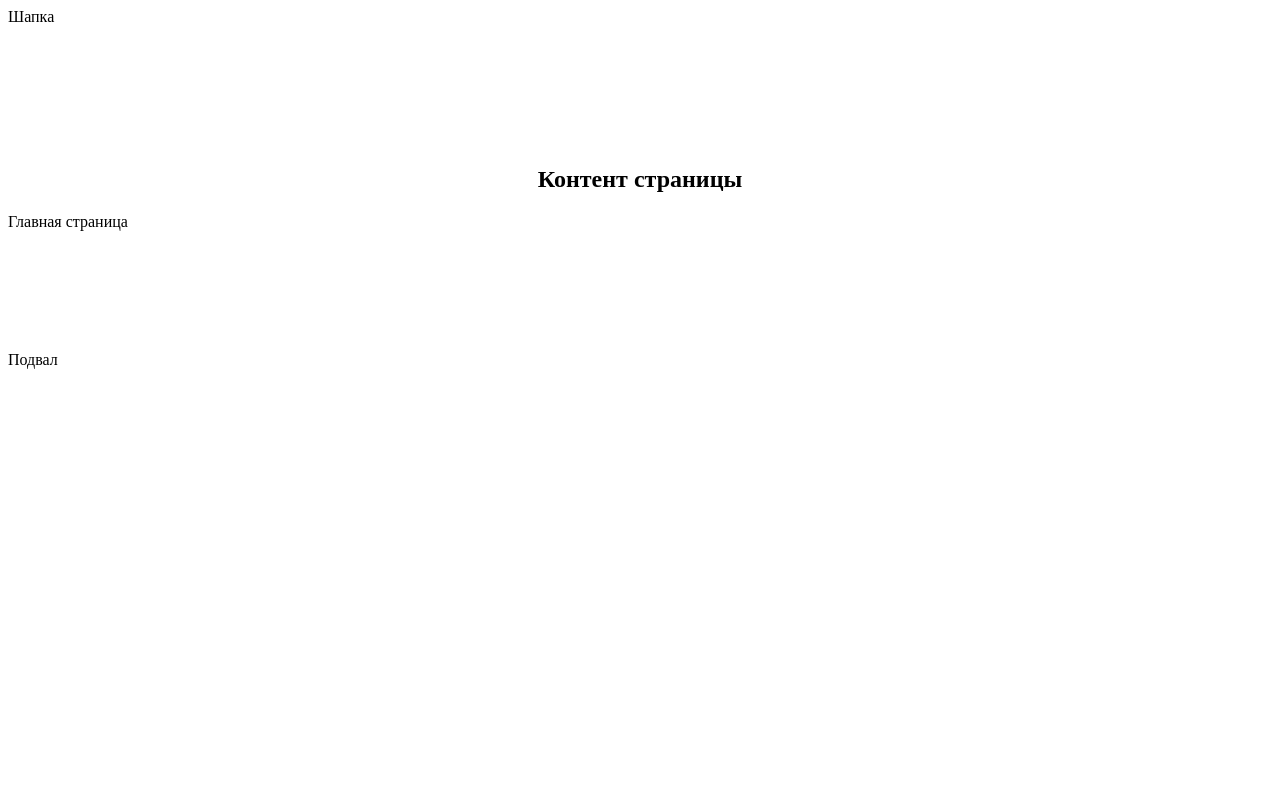
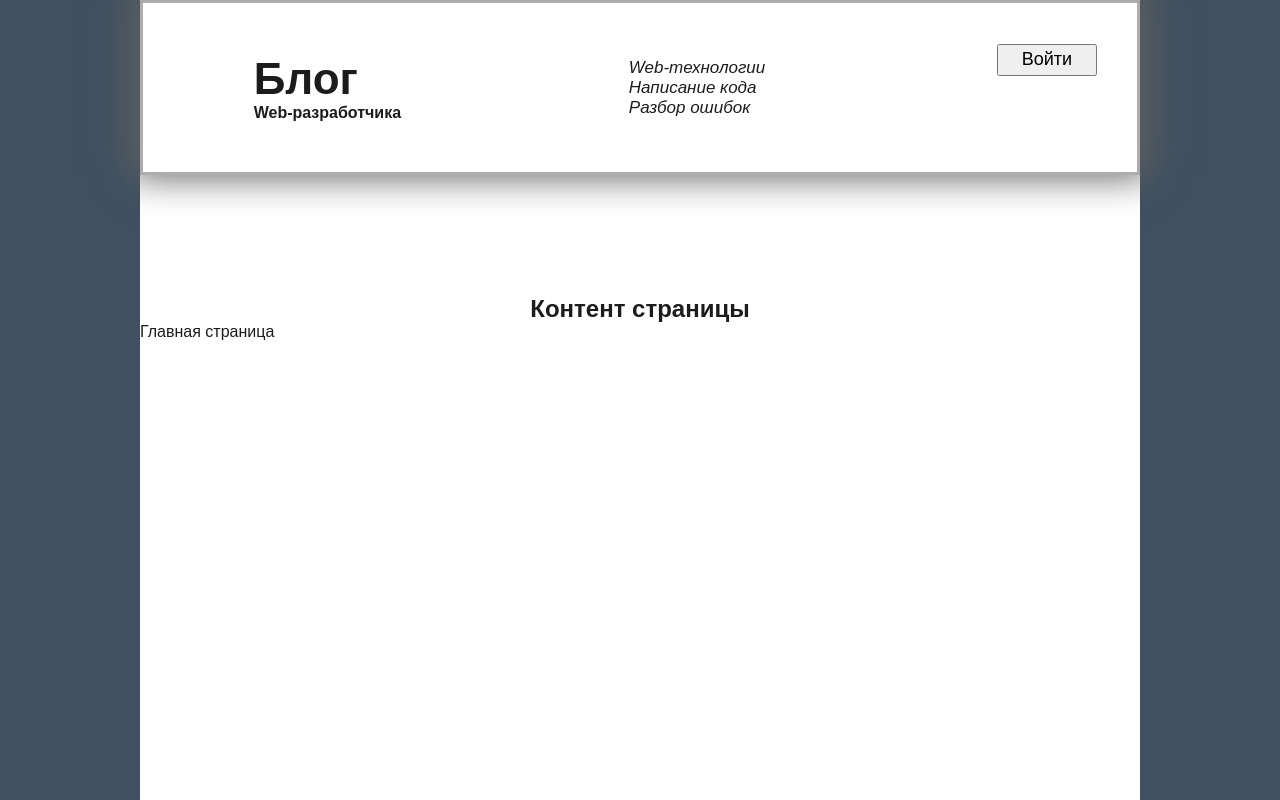
Before and after one commit to ProfessionalReally/blog, a React (Vite) app: page / in a window 1280 px wide. Shown: the top 800 px of the page. Built offline with nearby package versions, Linux system fonts and the light colour scheme; a web font is replaced by a local one.

Commit message:
Реализовать шапку

```diff
--- a/src/Blog.tsx
+++ b/src/Blog.tsx
@@ -1,3 +1,4 @@
+import { Header } from '@src/components';
 import { ROUTES } from '@src/constants';
 import { Route, Routes } from 'react-router-dom';
 import styled from 'styled-components';
@@ -10,12 +11,20 @@ const H2 = styled.h2`
 	text-align: center;
 `;
 
-const Header = () => <div>Шапка</div>;
+const AppColumn = styled.div`
+	display: flex;
+	flex-direction: column;
+	justify-content: space-between;
+	width: 1000px;
+	min-height: 100%;
+	background: #fff;
+	margin: 175px auto 0 auto;
+`;
 
 const Footer = () => <div>Подвал</div>;
 
 export const Blog = () => (
-	<>
+	<AppColumn>
 		<Header />
 		<Content>
 			<H2>Контент страницы</H2>
@@ -41,5 +50,5 @@ export const Blog = () => (
 			</Routes>
 		</Content>
 		<Footer />
-	</>
+	</AppColumn>
 );
--- /dev/null
+++ b/src/components/header/control-panel/control-panel.tsx
@@ -0,0 +1,57 @@
+import type { FC } from 'react';
+
+import { Icon } from '@src/components/icon/icon';
+import { ROUTES } from '@src/constants';
+import { Link, useNavigate } from 'react-router-dom';
+import styled from 'styled-components';
+
+type ControlPanelType = {
+	className?: string;
+};
+
+const RightAligned = styled.div`
+	display: flex;
+	align-items: center;
+	justify-content: flex-end;
+	gap: 24px;
+`;
+
+const Button = styled.button`
+	font-size: 18px;
+	width: 100px;
+	height: 32px;
+`;
+const StyledButton = styled.div`
+	cursor: pointer;
+`;
+
+const ControlPanelContainer: FC<ControlPanelType> = ({ className }) => {
+	const navigate = useNavigate();
+
+	return (
+		<div className={className}>
+			<RightAligned>
+				<Link to={ROUTES.LOGIN}>
+					<Button>Войти</Button>
+				</Link>
+			</RightAligned>
+			<RightAligned>
+				<StyledButton onClick={() => navigate(-1)}>
+					<Icon id={'fa-backward'} />
+				</StyledButton>
+				<Link to={ROUTES.POST}>
+					<Icon id={'fa-file-text-o'} />
+				</Link>
+				<Link to={ROUTES.USERS}>
+					<Icon id={'fa-users'} />
+				</Link>
+			</RightAligned>
+		</div>
+	);
+};
+
+export const ControlPanel = styled(ControlPanelContainer)`
+	display: flex;
+	flex-direction: column;
+	gap: 28px;
+`;
--- /dev/null
+++ b/src/components/header/header.tsx
@@ -0,0 +1,44 @@
+import type { FC } from 'react';
+
+import { ControlPanel } from '@src/components/header/control-panel/control-panel';
+import styled from 'styled-components';
+
+import { Logo } from './logo/logo';
+
+type HeaderType = {
+	className?: string;
+};
+
+const Description = styled.div`
+	font-style: italic;
+	font-size: 17px;
+`;
+
+const HeaderContainer: FC<HeaderType> = ({ className }) => (
+	<header className={className}>
+		<Logo />
+		<Description>
+			Web-технологии
+			<br />
+			Написание кода
+			<br />
+			Разбор ошибок
+		</Description>
+		<ControlPanel />
+	</header>
+);
+
+export const Header = styled(HeaderContainer)`
+	display: flex;
+	justify-content: space-between;
+	align-items: center;
+	position: fixed;
+	top: 0;
+	z-index: 9;
+	background-color: #fff;
+	width: 1000px;
+	height: 175px;
+	padding: 20px 40px;
+	border: 3px solid #adadad;
+	box-shadow: 0 -7px 35px 9px #616161;
+`;
--- /dev/null
+++ b/src/components/header/logo/logo.tsx
@@ -0,0 +1,35 @@
+import type { FC } from 'react';
+
+import { Icon } from '@src/components/icon/icon';
+import { ROUTES } from '@src/constants';
+import { Link } from 'react-router-dom';
+import styled from 'styled-components';
+
+type LogoContainerType = {
+	className?: string;
+};
+
+const LargeText = styled.div`
+	font-size: 44px;
+	font-weight: bold;
+`;
+
+const SmallText = styled.div`
+	font-weight: bold;
+`;
+
+export const LogoContainer: FC<LogoContainerType> = ({ className }) => (
+	<Link className={className} to={ROUTES.MAIN}>
+		<Icon id='fa-code' size='78px' />
+		<div>
+			<LargeText>Блог</LargeText>
+			<SmallText>Web-разработчика</SmallText>
+		</div>
+	</Link>
+);
+
+export const Logo = styled(LogoContainer)`
+	display: flex;
+	align-items: center;
+	gap: 10px;
+`;
--- /dev/null
+++ b/src/components/icon/icon.tsx
@@ -0,0 +1,21 @@
+import type { FC } from 'react';
+
+import styled from 'styled-components';
+
+type IconContainerType = {
+	className?: string;
+	id?: string;
+	margin?: string;
+	size?: string;
+};
+
+const IconContainer: FC<IconContainerType> = ({ className, id }) => (
+	<div className={className}>
+		<i aria-hidden='true' className={`fa ${id}`}></i>
+	</div>
+);
+
+export const Icon = styled(IconContainer)`
+	font-size: ${({ size = '24px' }) => size};
+	margin: ${({ margin = '0' }) => margin};
+`;
--- /dev/null
+++ b/src/components/index.ts
@@ -0,0 +1 @@
+export * from './header/header';
--- a/src/index.css
+++ b/src/index.css
@@ -1 +1,22 @@
-@include url('fonts/font-awesome.css')
+@import url('fonts/font-awesome.css');
+
+*, *::before, *::after {
+    box-sizing: border-box;
+    margin: 0;
+    padding: 0;
+}
+
+body {
+    font-family: 'Arial', sans-serif;
+    background-color: #405060;
+    color: #1c1c1c;
+}
+
+html, body, #root {
+    height: 100%;
+}
+
+a {
+    color: #1c1c1c;
+    text-decoration: none;
+}
```
